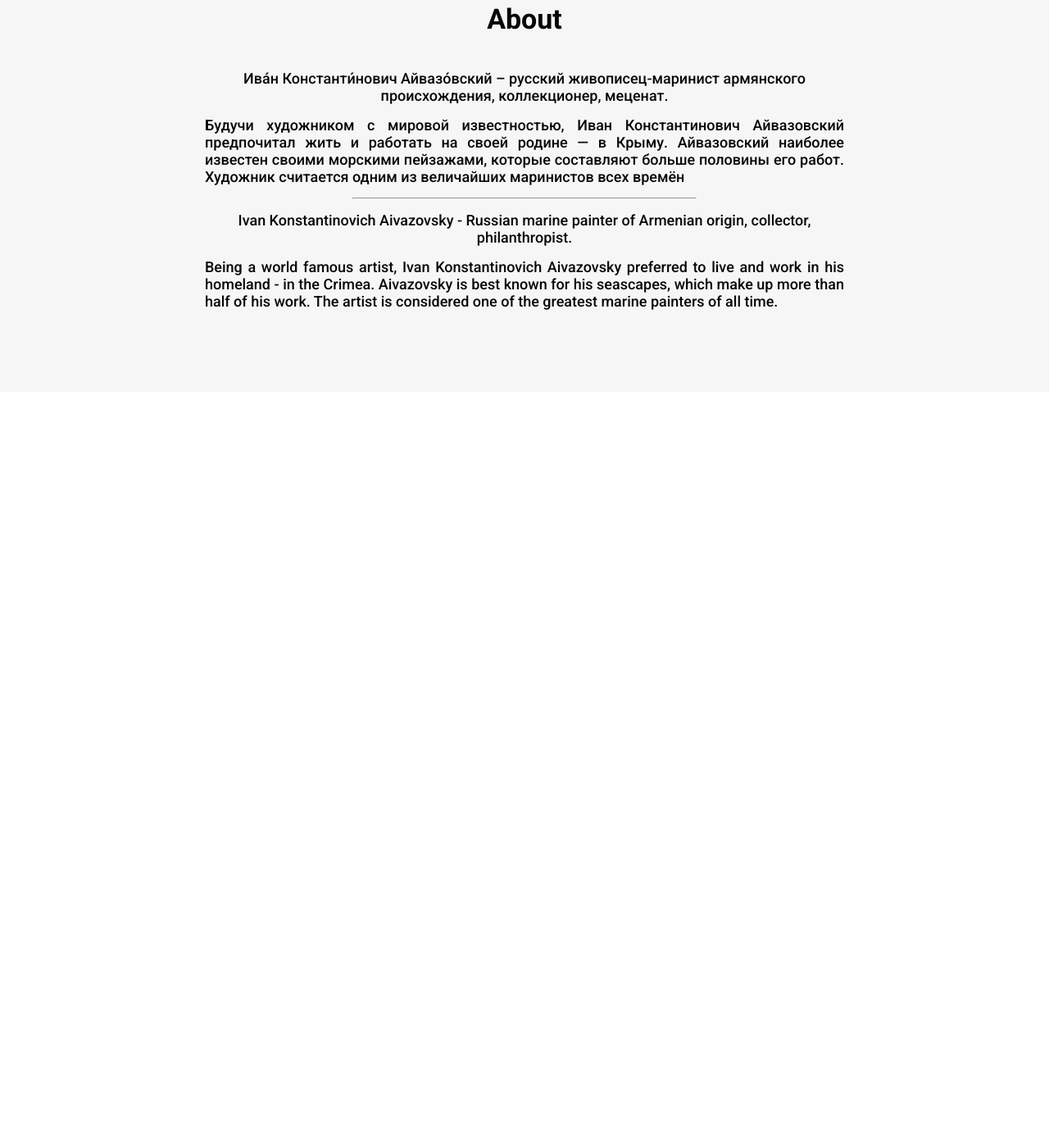
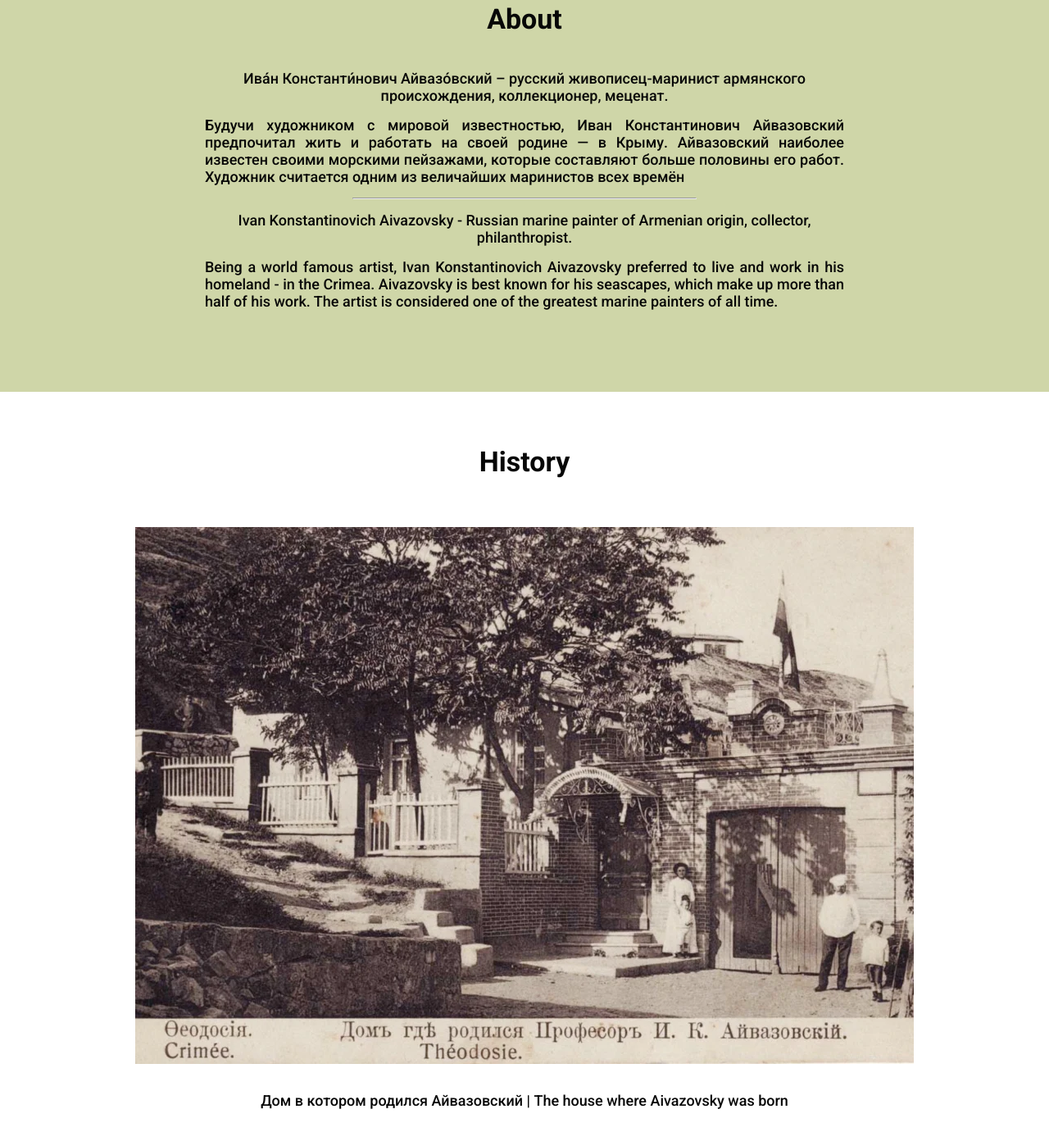
Before and after one commit to OlexandrKuzmin/Aivazovski_page, a plain HTML site: page index.html in a window 1280 px wide. Shown: the part 924-2316 px from the top of the page at 82% size. Before the commit the page ends 1402 px from the top, so only its background shows below. Drawn offline with Linux system fonts and the light colour scheme.

Commit message:
history section

```diff
--- a/index.css
+++ b/index.css
@@ -3,3 +3,4 @@
 @import url('styles/header.css');
 @import url('styles/home.css');
 @import url('styles/about.css');
+@import url('styles/history.css');
--- a/index.html
+++ b/index.html
@@ -55,6 +55,14 @@
             <p class="about-description-en" aria-label="description en">Being a world famous artist, Ivan Konstantinovich Aivazovsky preferred to live and work in his homeland - in the Crimea. Aivazovsky is best known for his seascapes, which make up more than half of his work. The artist is considered one of the greatest marine painters of all time.</p>
         </div>
     </section>
+
+    <section class="history-section" aria-label="history section">
+        <div class="container">
+            <h2 class="history-title" aria-label="history title">History</h2>
+            <img src="assets/webp/history.webp" alt="history photo" class="history-photo">
+            <p class="history-description">Дом в котором родился Айвазовский | The house where Aivazovsky was born</p>
+        </div>
+    </section>
 </main>
 <footer></footer>
 </body>
--- a/styles/about.css
+++ b/styles/about.css
@@ -1,6 +1,6 @@
 .about {
     text-align: center;
-    background-color: #F6F6F6;
+    background-color: #cfd6a8;
     padding: 60px 30px 100px 30px;
     color: #070707;
 }
--- a/styles/basic.css
+++ b/styles/basic.css
@@ -16,7 +16,7 @@ a {
     color: unset;
 }
 
-h1, p {
+h1, h2, p {
     margin: 0;
 }
 
--- /dev/null
+++ b/styles/history.css
@@ -0,0 +1,37 @@
+.history-section {
+padding: 65px 0 70px 0;
+text-align: center;
+color: #070707;
+}
+
+.history-title {
+font-size: 34px;
+font-weight: 700;
+}
+
+.history-photo {
+width: 100%;
+max-width: 950px;
+height: 655px;
+object-fit: cover;
+margin: 60px 0 0 0;
+}
+
+.history-description {
+margin: 30px 0 0 0;
+font-size: 18px;
+font-weight: 500;
+}
+
+@media (max-width: 480px) {
+    .history-section {
+        padding: 50px 0 70px 0;
+        }
+
+    .history-photo {
+        height: 480px;
+    }
+    .history-description {
+        font-size: 14px;
+        }
+}
```
